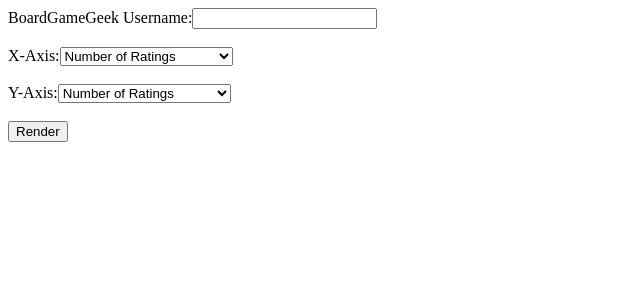
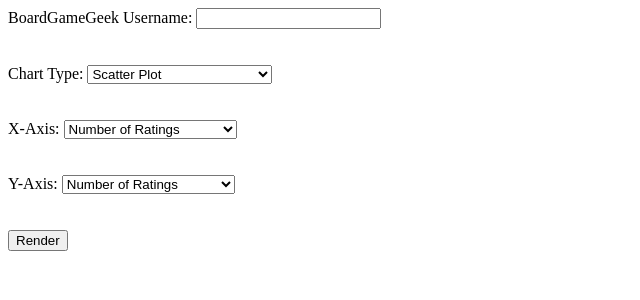
Before and after one commit to erperreault/django-learning, a Django app: page /viz/ in a window 1280 px wide. Shown: the top 300 px of the page, without its empty margins (0-640 px from the left). Run offline with Django 3.2, Linux system fonts and the light colour scheme.

Commit message:
add dist plot, filter axes by chart type

```diff
--- a/viz/data.py
+++ b/viz/data.py
@@ -17,7 +17,11 @@
     ('minplaytime', 'Min Play Time'),
     ('maxplaytime', 'Max Play Time'),
     ('age', 'Age'),
-    ('boardgamepublisher', 'Publisher'),
+]
+
+chart_types = [
+    ('scatter', 'Scatter Plot'),
+    ('dist', 'Distribution Plot (Bar Chart)'),
 ]
 
 # for displaying nicely formatted axis labels instead of the internal ones
--- a/viz/forms.py
+++ b/viz/forms.py
@@ -3,9 +3,13 @@
 
 from .data import data_fields
 from .data import stat_fields
+from .data import chart_types
 
 class BGGForm(forms.Form):
     username = forms.CharField(label=('BoardGameGeek Username:'), max_length=32)
+
+    chart_type = forms.CharField(label=mark_safe('<br><br>Chart Type:'),
+        widget=forms.Select(choices=chart_types))
 
     x_axis = forms.CharField(label=mark_safe('<br><br>X-Axis:'),
         widget=forms.Select(choices=stat_fields+data_fields))
--- a/viz/templates/viz/error.html
+++ b/viz/templates/viz/error.html
@@ -3,7 +3,7 @@
       <form action="/viz/" method="post">
         {% csrf_token %}
           <div>
-              Username not found, please double-check and try again.
+              ERROR: Please try again.
           </div>
 
         <br><br>
--- a/viz/templates/viz/form.html
+++ b/viz/templates/viz/form.html
@@ -2,12 +2,26 @@
     <body>
       <form action="/viz/" method="post">
         {% csrf_token %}
-        {{ form }}
+        <div id='username'>{{form.username.label}} {{form.username}}</div>
+        <div id='chart_type'>{{form.chart_type.label}} {{form.chart_type}}</div>
+        <div id='x_axis'>{{form.x_axis.label}} {{form.x_axis}}</div>
+        <div id='y_axis'>{{form.y_axis.label}} {{form.y_axis}}</div>
 
         <br><br>
 
         <input type="submit" value="Render">
+      </form>
 
-      </form>
+      <script>
+        document.getElementById('chart_type').addEventListener('change', (event) => {
+          if (event.target.value == 'dist') {
+            document.getElementById('y_axis').style.display = 'none';
+          }
+          else {
+            document.getElementById('y_axis').style.display = '';
+          }
+        })
+      </script>
+
     </body>
 </html>
--- a/viz/views.py
+++ b/viz/views.py
@@ -19,9 +19,10 @@
             df = client.yield_dataframe()
             grapher = Grapher(df)
 
+            chart_type = form.cleaned_data['chart_type']
             x_axis = form.cleaned_data['x_axis']
             y_axis = form.cleaned_data['y_axis']
-            grapher.scatter(x_axis, y_axis)
+            grapher.render_input(chart_type, x_axis, y_axis)
             return HttpResponseRedirect('chart')
 
     else:
```
Also changed, not shown: viz/Grapher.py (+12 -0 lines), viz/static/viz/test.png.
